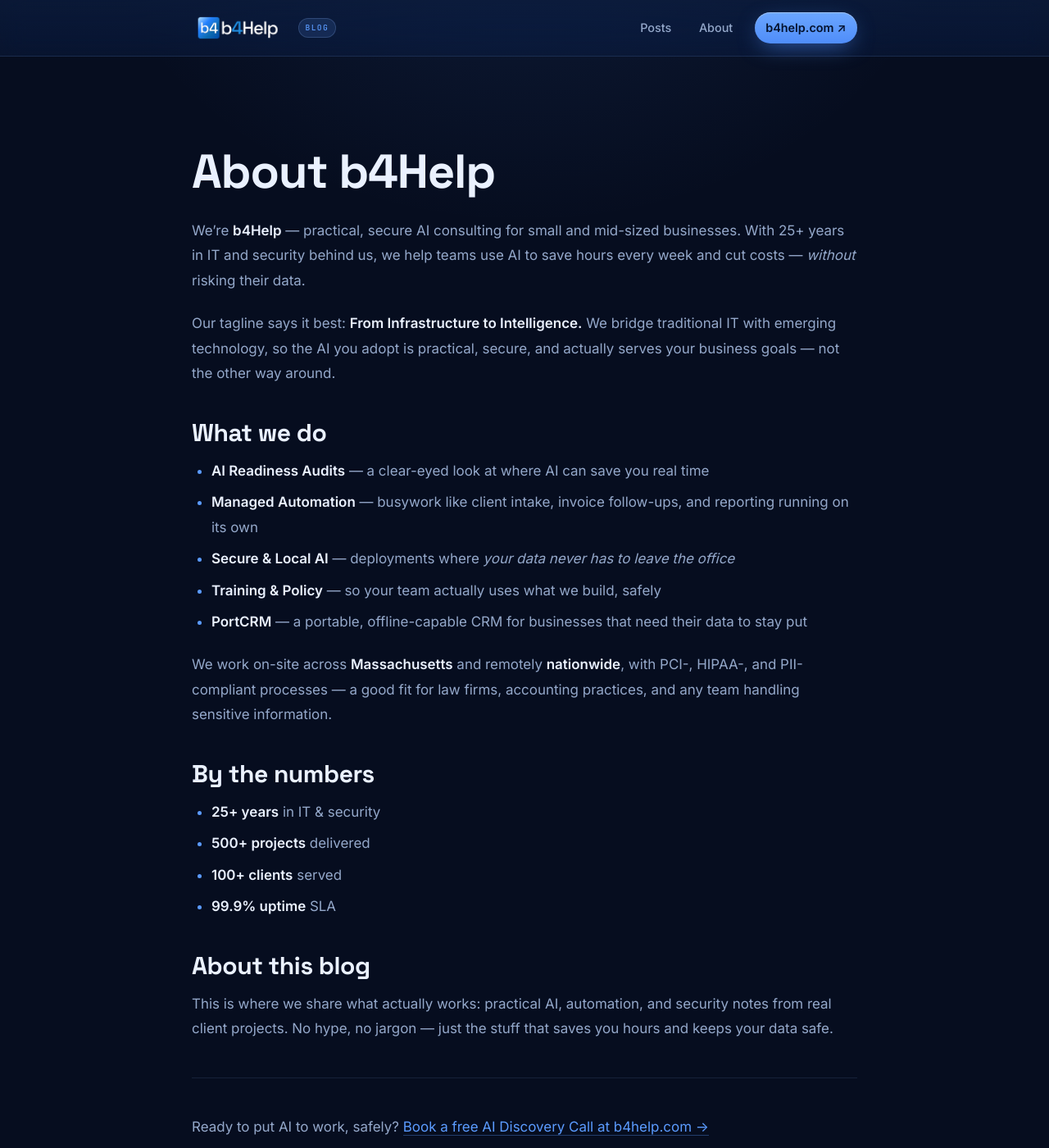
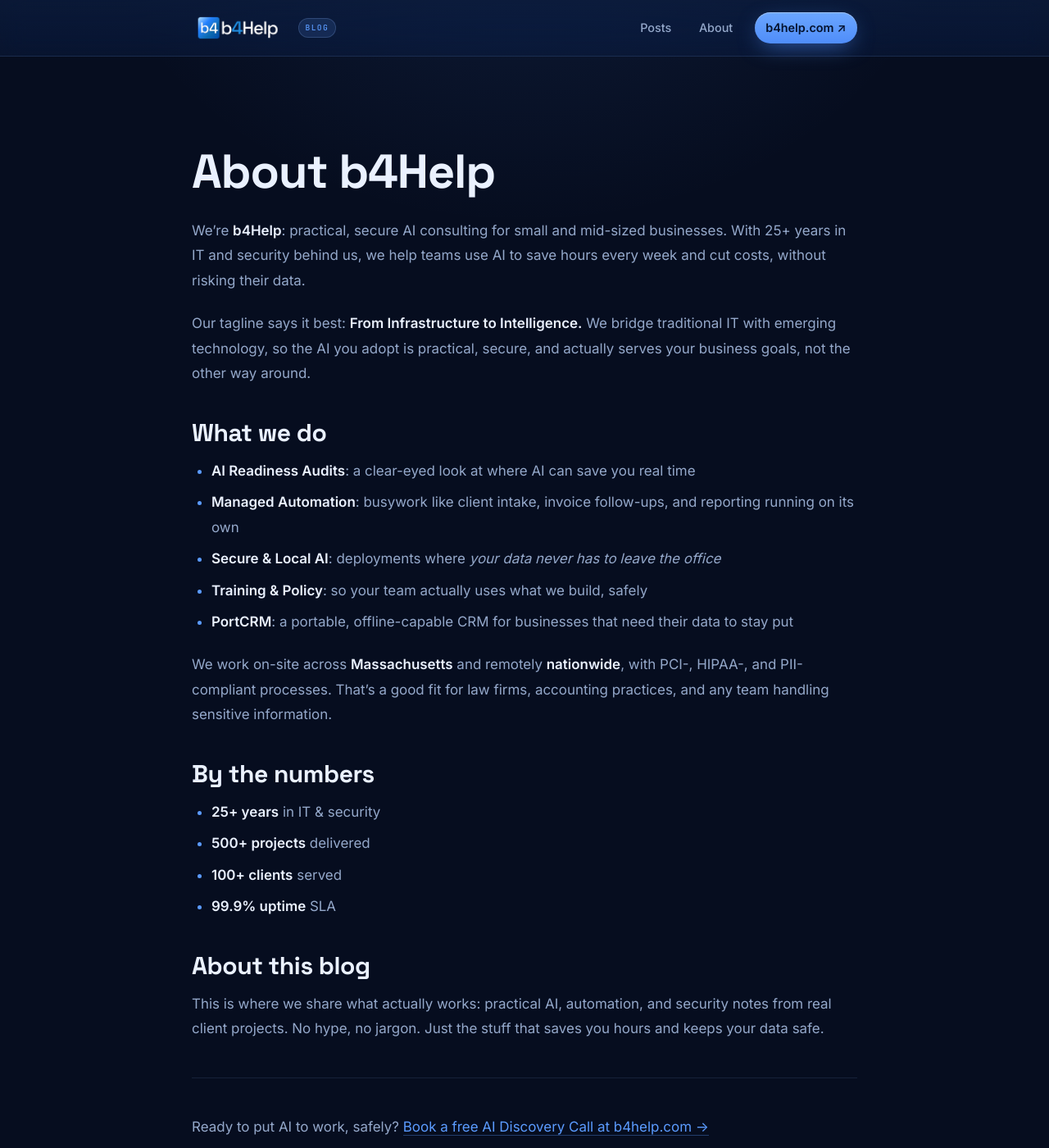
Before and after one commit to b4Help/techblog-b4Help, a Jekyll site: the page built from about.md, in a window 1280 px wide and 1400 px high. Shown: the whole window at 82% size. Built offline with Jekyll 4.4.1, drawn with Linux system fonts in a browser that asks for light colours.

Commit message:
Remove em-dashes from published blog copy
Replace em-dashes with colons, commas, or split sentences in the
About page, home tagline, and the AI Tsunami post, per brand style
preference.

Co-Authored-By: Claude Opus 4.8 <noreply@anthropic.com>

```diff
--- a/about.md
+++ b/about.md
@@ -8,19 +8,19 @@ permalink: /about/
 
 # About b4Help
 
-We're **b4Help** — practical, secure AI consulting for small and mid-sized businesses. With 25+ years in IT and security behind us, we help teams use AI to save hours every week and cut costs — *without* risking their data.
+We're **b4Help**: practical, secure AI consulting for small and mid-sized businesses. With 25+ years in IT and security behind us, we help teams use AI to save hours every week and cut costs, without risking their data.
 
-Our tagline says it best: **From Infrastructure to Intelligence.** We bridge traditional IT with emerging technology, so the AI you adopt is practical, secure, and actually serves your business goals — not the other way around.
+Our tagline says it best: **From Infrastructure to Intelligence.** We bridge traditional IT with emerging technology, so the AI you adopt is practical, secure, and actually serves your business goals, not the other way around.
 
 ## What we do
 
-- **AI Readiness Audits** — a clear-eyed look at where AI can save you real time
-- **Managed Automation** — busywork like client intake, invoice follow-ups, and reporting running on its own
-- **Secure & Local AI** — deployments where *your data never has to leave the office*
-- **Training & Policy** — so your team actually uses what we build, safely
-- **PortCRM** — a portable, offline-capable CRM for businesses that need their data to stay put
+- **AI Readiness Audits**: a clear-eyed look at where AI can save you real time
+- **Managed Automation**: busywork like client intake, invoice follow-ups, and reporting running on its own
+- **Secure & Local AI**: deployments where *your data never has to leave the office*
+- **Training & Policy**: so your team actually uses what we build, safely
+- **PortCRM**: a portable, offline-capable CRM for businesses that need their data to stay put
 
-We work on-site across **Massachusetts** and remotely **nationwide**, with PCI-, HIPAA-, and PII-compliant processes — a good fit for law firms, accounting practices, and any team handling sensitive information.
+We work on-site across **Massachusetts** and remotely **nationwide**, with PCI-, HIPAA-, and PII-compliant processes. That's a good fit for law firms, accounting practices, and any team handling sensitive information.
 
 ## By the numbers
 
@@ -31,7 +31,7 @@ We work on-site across **Massachusetts** and remotely **nationwide**, with PCI-,
 
 ## About this blog
 
-This is where we share what actually works: practical AI, automation, and security notes from real client projects. No hype, no jargon — just the stuff that saves you hours and keeps your data safe.
+This is where we share what actually works: practical AI, automation, and security notes from real client projects. No hype, no jargon. Just the stuff that saves you hours and keeps your data safe.
 
 ---
 
```
Also changed, not shown: _posts/2026-03-19-the-ai-tsunami.md (+1 -1 lines), index.md (+1 -1 lines).
